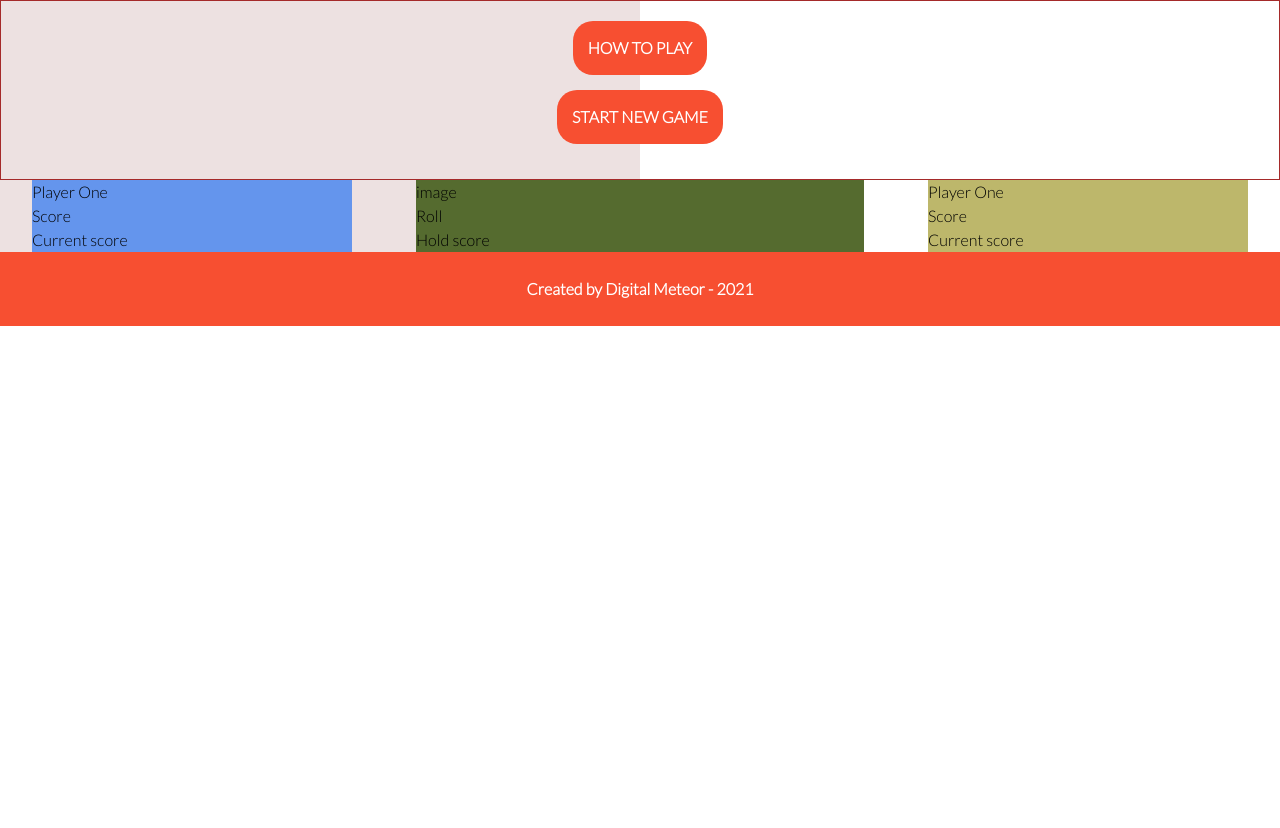
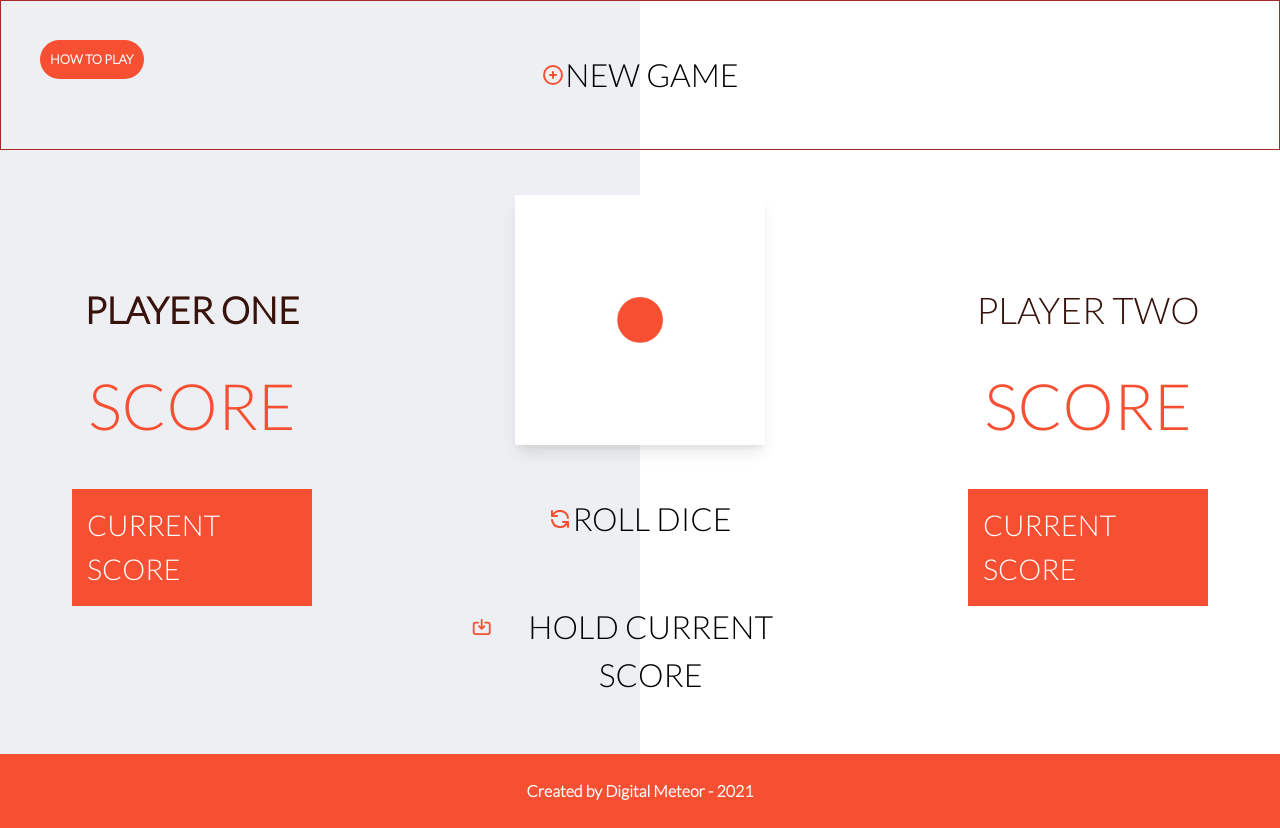
Before and after one commit to DigitalMeteorCode/Evaluation-JS-DiceGame, a plain HTML site: page index.html in a window 1280 px wide. Before the commit the page ends 800 px from the top, so only its background shows below. Drawn offline with nearby package versions, Linux system fonts and the light colour scheme.

Commit message:
EVAL2 - Correction du style, ajout icones, carte dé

```diff
--- a/index.html
+++ b/index.html
@@ -19,27 +19,37 @@
             <button class="nav_rules_btn">HOW TO PLAY</button>
             <div class="nav_rules_speech">Roll the dice. <br>The result will be keep in your current score. <br>You can roll the dice many times as you want, but play smart :<br> If the dice hits 1, your current score would be reset to 0 and your turn would end.<br> Hold your current score to save it in your global score and end your turn. <br>First player to reach 100 in his global score wins !</div>
         </div>
-        <button class="nav_newgame">START NEW GAME</button>
+        <button class="nav_newgame">
+            <svg xmlns="http://www.w3.org/2000/svg" class="h-6 w-6" fill="none" viewBox="0 0 24 24" stroke="#F74F31">
+            <path stroke-linecap="round" stroke-linejoin="round" stroke-width="2" d="M12 9v3m0 0v3m0-3h3m-3 0H9m12 0a9 9 0 11-18 0 9 9 0 0118 0z" />
+            </svg>  NEW GAME
+        </button>
     </nav>
 
 
     <section class="game">
         <article class="card_p1">
-            <div class="card_p1_header">Player One</div>
-            <div class="card_p1_global">Score</div>
-            <div class="card_p1_current">Current score</div>
+            <div class="card_p1_header">PLAYER ONE</div>
+            <div class="card_p1_global">SCORE</div>
+            <div class="card_p1_current">CURRENT SCORE</div>
         </article>
 
         <article class="card_dice">
-            <div class="card_dice_img">image</div>
-            <div class="card_dice_roll">Roll</div>
-            <div class="card_dice_hold">Hold score</div>
+            <img src="img/Dice1.png" class="card_dice_img shadow-lg" alt="dice1"></div>
+            <button class="card_dice_roll">
+                <svg xmlns="http://www.w3.org/2000/svg" class="h-6 w-6" fill="none" viewBox="0 0 24 24" stroke="#F74F31">
+                <path stroke-linecap="round" stroke-linejoin="round" stroke-width="2" d="M4 4v5h.582m15.356 2A8.001 8.001 0 004.582 9m0 0H9m11 11v-5h-.581m0 0a8.003 8.003 0 01-15.357-2m15.357 2H15" />
+                </svg>  ROLL DICE</button>
+            <button class="card_dice_hold">
+                <svg xmlns="http://www.w3.org/2000/svg" class="h-6 w-6" fill="none" viewBox="0 0 24 24" stroke="#F74F31">
+                <path stroke-linecap="round" stroke-linejoin="round" stroke-width="2" d="M8 7H5a2 2 0 00-2 2v9a2 2 0 002 2h14a2 2 0 002-2V9a2 2 0 00-2-2h-3m-1 4l-3 3m0 0l-3-3m3 3V4" />
+                </svg>  HOLD CURRENT SCORE</button>
         </article>
 
         <article class="card_p2">
-            <div class="card_p2_header">Player One</div>
-            <div class="card_p2_global">Score</div>
-            <div class="card_p2_current">Current score</div>
+            <div class="card_p2_header">PLAYER TWO</div>
+            <div class="card_p2_global">SCORE</div>
+            <div class="card_p2_current">CURRENT SCORE</div>
         </article>
     </section>
 
--- a/style.css
+++ b/style.css
@@ -5,7 +5,7 @@
     font-family: 'Lato', sans-serif;
 }
 body {
-    background-image:linear-gradient(to right, #ede1e1, #ede1e1 50%, #ffffff 50%, #ffffff);/*inverser au changement de joueur*/
+    background-image:linear-gradient(to right, #EDEFF2, #EDEFF2 50%, #ffffff 50%, #ffffff);/*inverser au changement de joueur*/
     background-size: cover;
     background-repeat: no-repeat;
 }
@@ -18,11 +18,17 @@ body {
     align-items : center;
     padding: 20px;
 }
+.nav_rules {
+    position: absolute;
+    top: 40px;
+    left: 40px;
+}
 .nav_rules_btn {
     background-color: #F74F31;
     color: white;
     font-weight: bold;
-    padding: 15px;
+    font-size: 0.8rem;
+    padding: 10px;
     border-radius: 20px 20px 20px 20px;
 }
 .nav_rules_btn:hover {
@@ -33,8 +39,8 @@ body {
     position: absolute;
     background-color: #F74F31;
     color: white;
-    font-size: 1.3rem;
-    min-width: 160px;
+    font-size: 1.2rem;
+    min-width: 300px;
     z-index: 1;
     text-align: center;
     border-radius: 0px 15px  15px 10px;
@@ -44,12 +50,13 @@ body {
     display: block;
 }
 .nav_newgame {
-    background-color: #F74F31;
-    color: white;
-    font-weight: bold;
-    border-radius: 20px 20px 20px 20px;
+    /*background-color: #F74F31;*/
+    font-size: 2rem;
     padding : 15px;
     margin: 15px;
+    display: flex;
+    flex-wrap: nowrap;
+    align-items: baseline;
     transition: transform 0.8s ease;
 }
 .nav_newgame:hover {
@@ -63,20 +70,102 @@ body {
 
 }
 .card_p1 {
-    background-color: cornflowerblue;
+    /*background-color: grey;*/
     height: 60%;
     width : 25%;
+    padding: 25px;
+    display: flex;
+    flex-direction :column;
+    justify-content: space-between;
+    align-items: center;
+}
+.card_p1_header {
+    font-weight: bold;/*bold = player active*/
+    font-size: 2.3rem;
+    color: #38120b;
+}
+.card_p1_global {
+    font-size: 4rem;
+    color:#F74F31;
+    padding: 10px;
+    margin: 10px;
+}
+.card_p1_current {
+    padding: 15px;
+    margin: 15px;
+    background-color: #F74F31;
+    color: white;
+    font-size: 1.8rem;
 }
 .card_p2 {
-    background-color: darkkhaki;
+    /*background-color: grey;*/
     height: 60%;
     width : 25%;
+    padding: 25px;
+    display: flex;
+    flex-direction :column;
+    justify-content: space-between;
+    align-items: center;
 }
+.card_p2_header {
+    font-weight: normal;/*bold = player active*/
+    font-size: 2.3rem;
+    color: #38120b;
+}
+.card_p2_global {
+    font-size: 4rem;
+    color:#F74F31;
+    padding: 10px;
+    margin: 10px;
+}
+.card_p2_current {
+    padding: 15px;
+    margin: 15px;
+    background-color: #F74F31;
+    color: white;
+    font-size: 1.8rem;
+}
+
 .card_dice {
-    background-color: darkolivegreen;
+    /*background-color: grey;*/
     height: 60%;
     width : 35%;
+    padding: 25px;
+    display: flex;
+    flex-direction :column;
+    justify-content: space-between;
+    align-items: center;
 }
+.card_dice_img {
+    height: 250px;
+    width: 250px;
+    margin: 20px;
+}
+.card_dice_roll {
+    font-size: 2rem;
+    padding: 15px;
+    margin: 15px;
+    display: flex;
+    flex-wrap: nowrap;
+    align-items: baseline;
+    transition: transform 0.8s ease;
+}
+.card_dice_roll:hover {
+    transform: scale(1.1,1.1);
+}
+.card_dice_hold {
+    font-size: 2rem;
+    padding: 15px;
+    margin: 15px;
+    display: flex;
+    flex-wrap: nowrap;
+    align-items: baseline;
+    transition: transform 0.8s ease;
+}
+.card_dice_hold:hover {
+    transform: scale(1.1,1.1);
+}
+
 
 
 footer {
```
Also changed, not shown: img/Dice 1.png (deleted), img/Dice 2.png (deleted), img/Dice 3.png (deleted), img/Dice 4.png (deleted), img/Dice 5.png (deleted), img/Dice 6.png (deleted), img/Dice1.png (added), img/Dice2.png (added), img/Dice3.png (added), img/Dice4.png (added), img/Dice5.png (added), img/Dice6.png (added).
